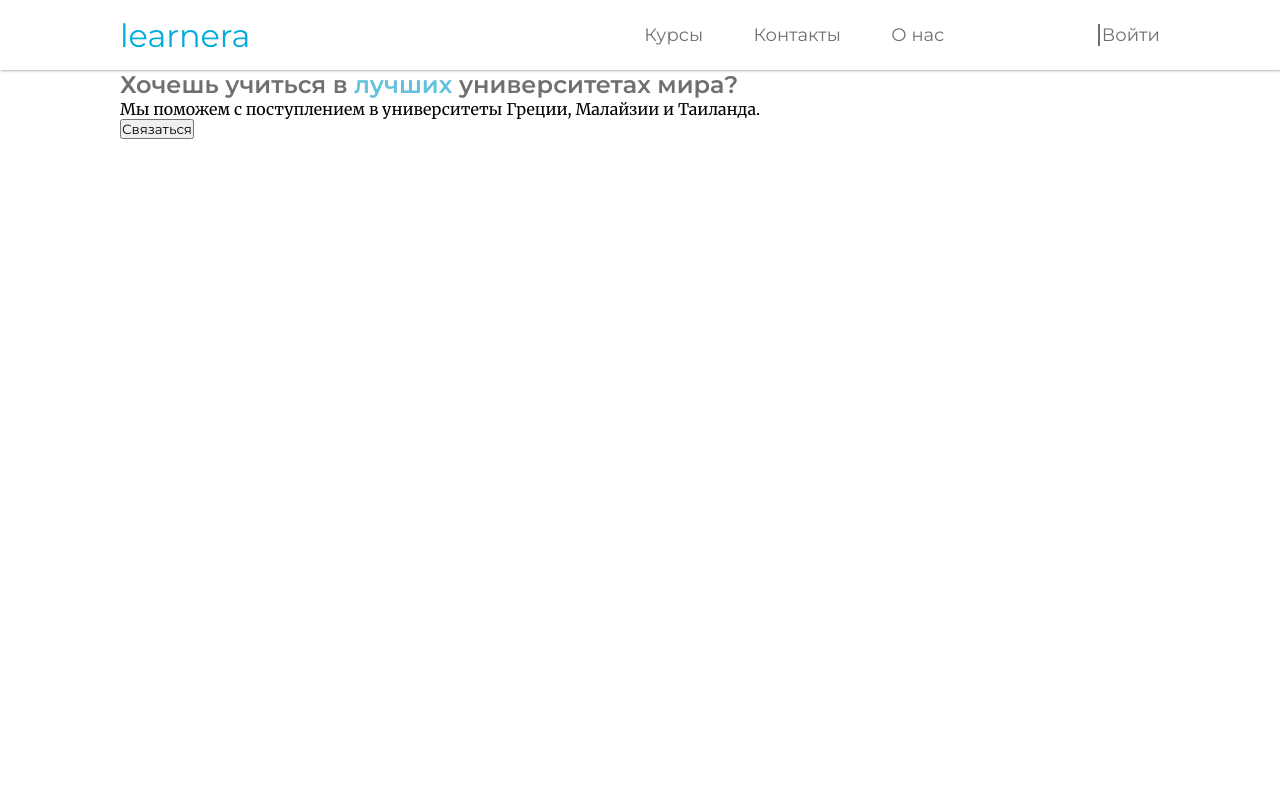
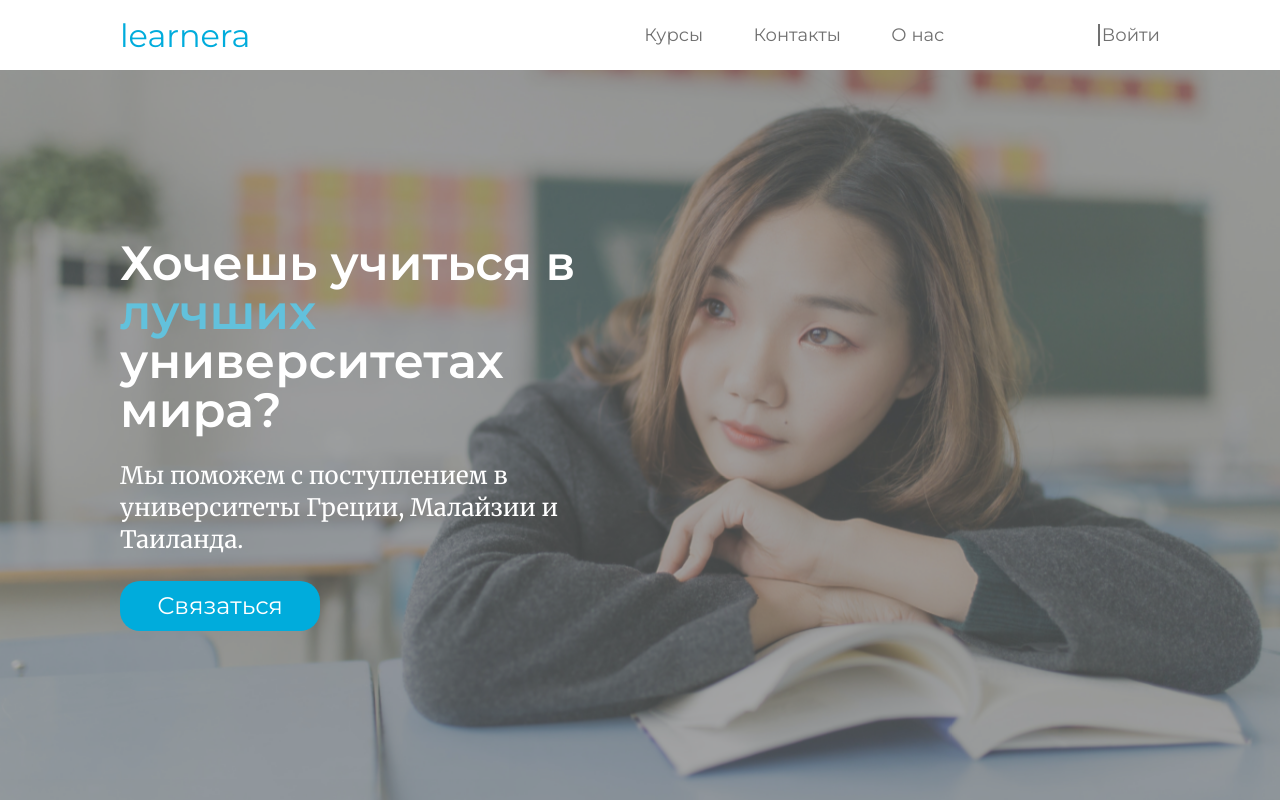
Before and after one commit to WDanialY/testing-git, a website: page website/index.html in a window 1280 px wide. Drawn offline with Linux system fonts and the light colour scheme.

Commit message:
added signin.html

```diff
--- a/server.js
+++ b/server.js
@@ -9,6 +9,10 @@
      res.sendFile(__dirname + "/website/index.html");
  });
 
+ app.get("/signin", function(req, res){
+    res.sendFile(__dirname + "/website/signin.html");
+ });
+
  app.listen(3000, function() {
      console.log("Localhost set on  port 3000");
  });
--- a/website/index.html
+++ b/website/index.html
@@ -6,7 +6,9 @@
     <meta http-equiv="X-UA-Compatible" content="IE=edge">
     <meta name="viewport" content="width=device-width, initial-scale=1.0">
     <title>QWERy</title>
-    <link rel="stylesheet" href="style.css">
+    <link rel="stylesheet" href="styles/style.css">
+    <link rel="stylesheet" href="styles/index.css">
+
     <link rel="icon" href="../images/icon.png">
     <link rel="preconnect" href="https://fonts.googleapis.com">
     <link rel="preconnect" href="https://fonts.gstatic.com" crossorigin>
@@ -40,11 +42,8 @@
             </div>
         </div>
     </div>
-    <!--
-        <div class="student">
-          <img style="max-width: 1500px;" src="/images/student.jpg" alt="Chinese student">
-        </div>
-    -->
+
+
 
 
     <!--
```
Also changed, not shown: website/signin.html (added).
